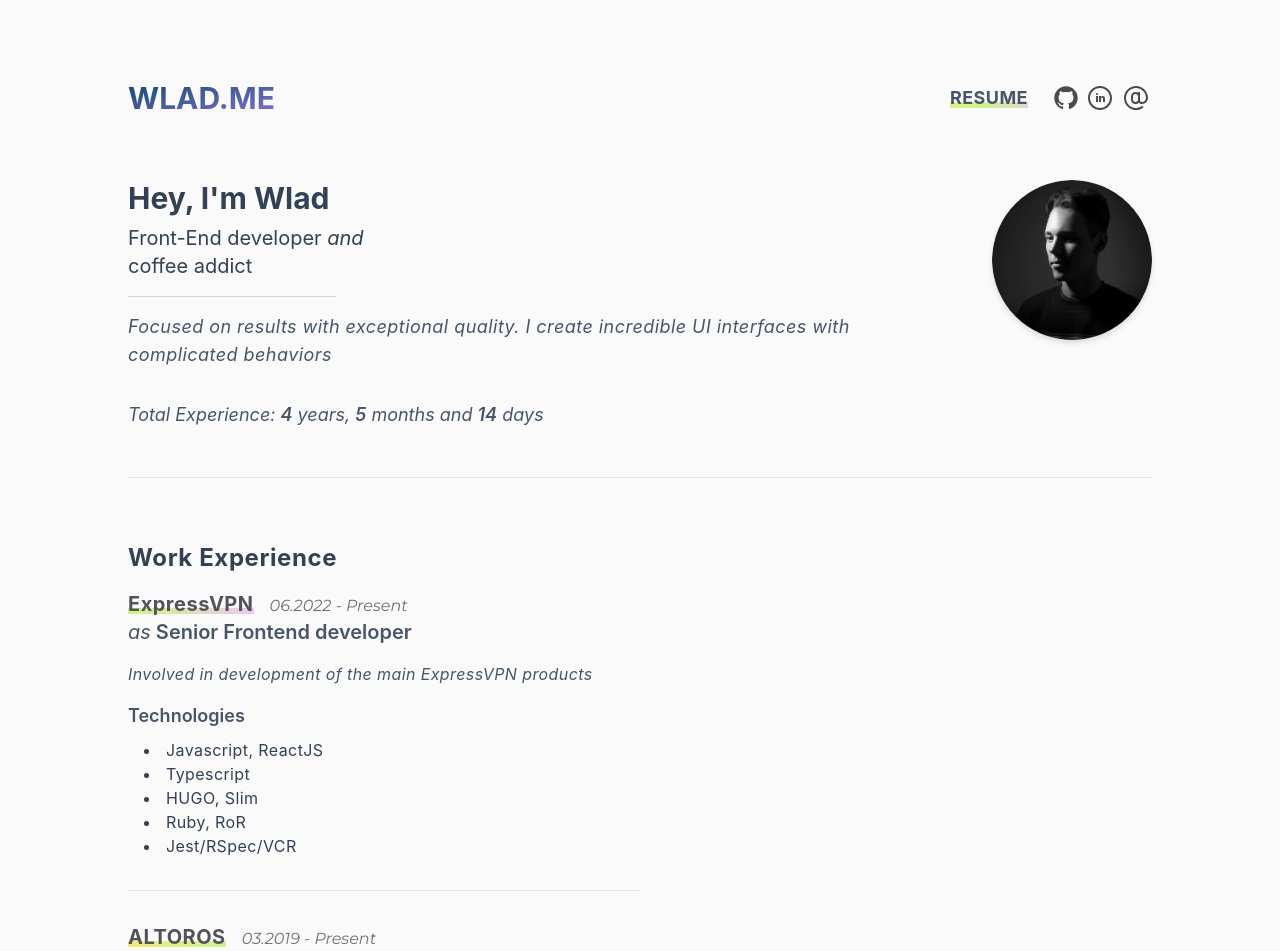
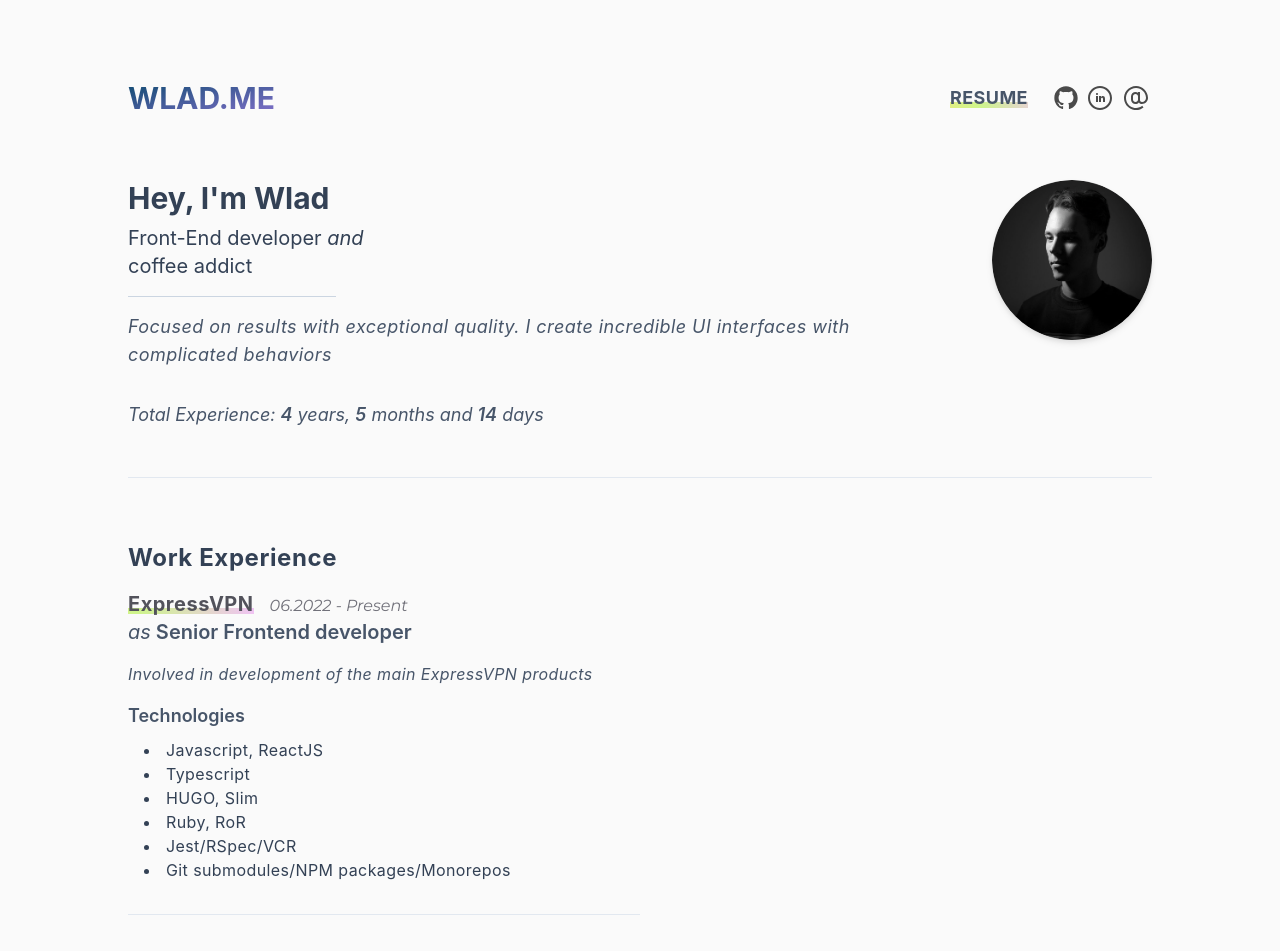
Before and after one commit to dawnhell/wlad.me, a Next.js app: page / in a window 1280 px wide. Shown: the top 951 px of the page. Built offline with nearby package versions, Linux system fonts and the light colour scheme; no server answers.

Commit message:
Update PDF

```diff
--- a/components/Experience.tsx
+++ b/components/Experience.tsx
@@ -45,6 +45,7 @@ const Experience: FC = () => (
           <li className="text-base text-slate-700 font-['Roboto Slab'] tracking-wide">HUGO, Slim</li>
           <li className="text-base text-slate-700 font-['Roboto Slab'] tracking-wide">Ruby, RoR</li>
           <li className="text-base text-slate-700 font-['Roboto Slab'] tracking-wide">Jest/RSpec/VCR</li>
+          <li className="text-base text-slate-700 font-['Roboto Slab'] tracking-wide">Git submodules/NPM packages/Monorepos</li>
         </ul>
       </div>
 
```
Also changed, not shown: 1 other file (tests, documents, lock files or other folders).
